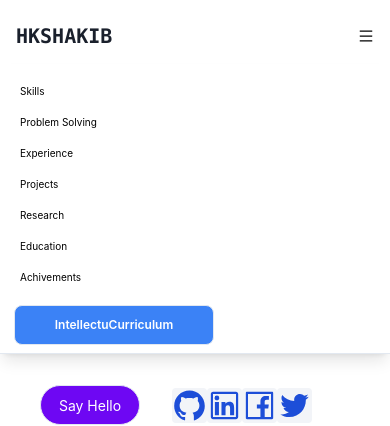
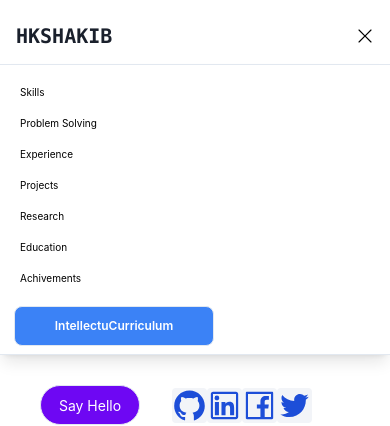
Before and after one commit to hkshakib/portfolio, a React (Create React App) app: page / in a window 390 px wide. Both pictures are taken after a click on the button 366 px from the left and 36 px from the top of the page. Shown: the top 426 px of the page. Built offline with nearby package versions, Linux system fonts and the light colour scheme; some icons are missing; what tailwindcss-font-inter would draw is missing.

Commit message:
feat: Added Cross Icon on mobile menu

```diff
--- a/src/components/Navbar.jsx
+++ b/src/components/Navbar.jsx
@@ -1,6 +1,7 @@
 import React, { useState, useEffect, useRef } from "react";
 import { Link, scroller } from "react-scroll";
 import { AiOutlineMenu } from "react-icons/ai";
+import { RxCross1 } from "react-icons/rx";
 import CV from "../static/Resume.pdf";
 
 function Navbar() {
@@ -219,13 +220,17 @@ function Navbar() {
           className="flex text-black cursor-pointer hover:text-gray-600 "
           onClick={toggleMenu}
         >
-          {menuOpen ? <AiOutlineMenu /> : <AiOutlineMenu />}
+          {menuOpen ? (
+            <RxCross1 className="text-[18px]" />
+          ) : (
+            <AiOutlineMenu className="text-[18px]" />
+          )}
         </button>
       </div>
 
       {menuOpen && (
         <div
-          className="lg:hidden absolute top-16 left-0 right-0 bg-white z-10 w-[100%] transition-all duration-1000 ease-in-out border-b shadow-lg p-1"
+          className="lg:hidden absolute top-16 left-0 right-0 bg-white z-10 w-[100%] transition-opacity duration-3000 ease-in-out border-b shadow-lg p-1 border-t-[1px]"
           ref={navRef}
         >
           <ul className="flex flex-col gap-4 text-[10px] text-black transition-all duration-500 ease-in p-4">
```
